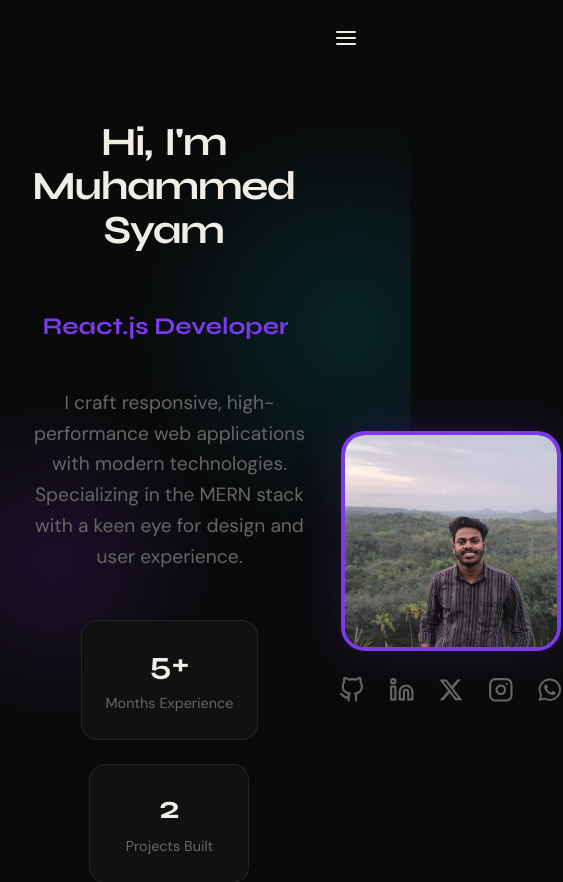
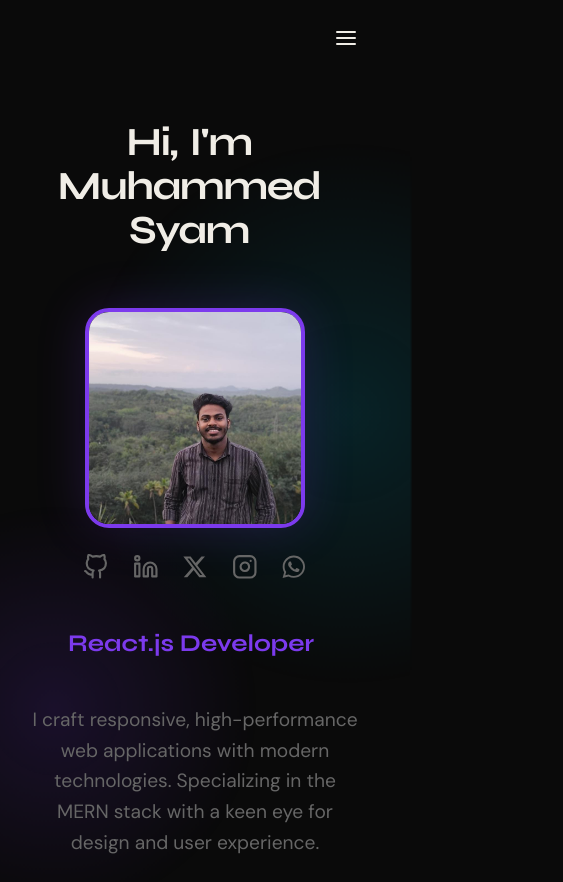
Before and after one commit to MuhammedSyamS/Mern-Stack-Engineer, a React (Vite) app: page / in a window 390 px wide. Shown: the top 882 px of the page, 563 px wide, since content can reach past the window. Built offline with nearby package versions, Linux system fonts and the light colour scheme.

Commit message:
fix: reset grid rows/cols on mobile for correct hero ordering

```diff
--- a/src/components/Hero/Hero.module.css
+++ b/src/components/Hero/Hero.module.css
@@ -193,6 +193,11 @@
     gap: 2rem;
   }
 
+  .heroTitleWrapper, .imageSection, .restOfText {
+    grid-column: 1;
+    grid-row: auto;
+  }
+
   .heroTitleWrapper {
     order: 1;
     text-align: center;
```
